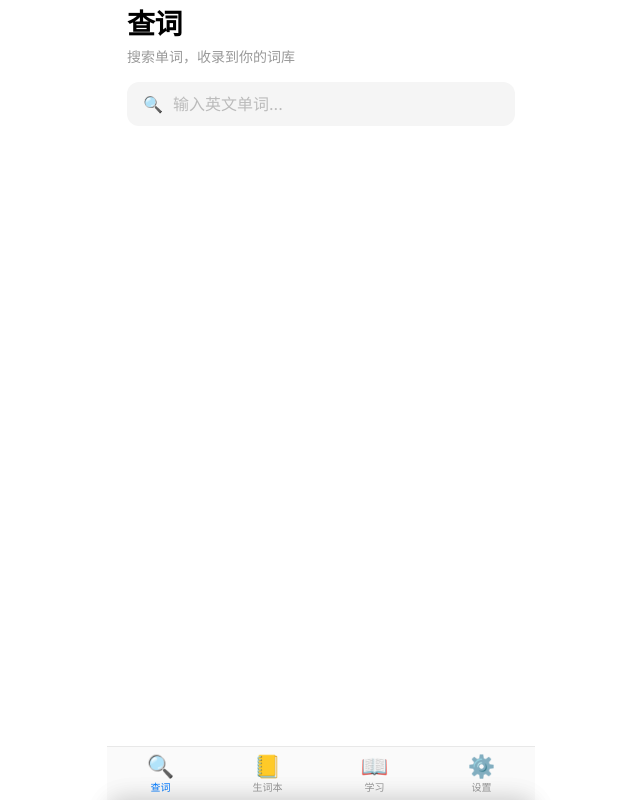
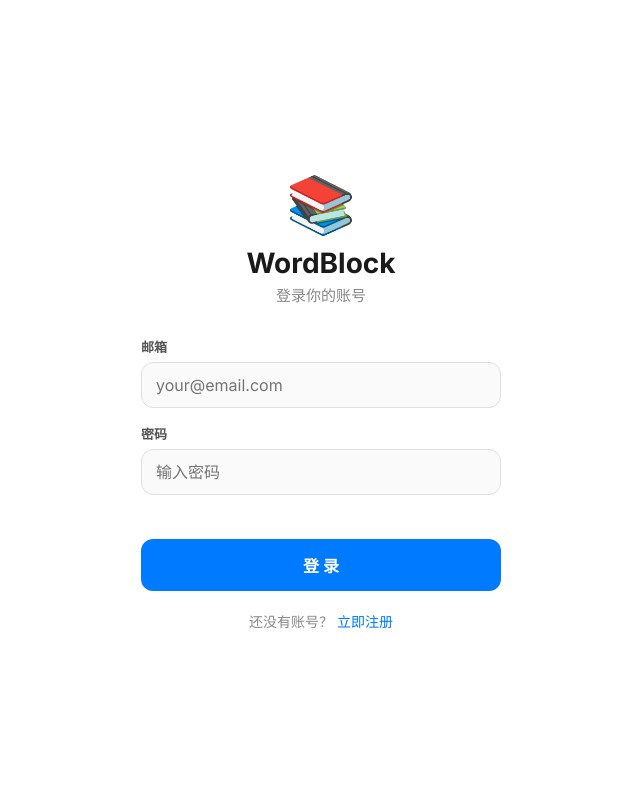
Before and after one commit to Nickwenniyxiao-art/wordblock, a plain HTML site: page frontend/index.html in a window 1280 px wide. Shown: the whole page, without its empty margins (319-959 px from the left). Drawn offline with Linux system fonts and the light colour scheme.

Commit message:
feat: frontend-backend integration - index.html

```diff
--- a/frontend/index.html
+++ b/frontend/index.html
@@ -4,16 +4,134 @@
 <meta charset="UTF-8">
 <meta name="viewport" content="width=device-width, initial-scale=1.0, viewport-fit=cover, user-scalable=no">
 <title>WordBlock</title>
+<!-- PWA -->
+<link rel="manifest" href="manifest.json">
+<meta name="theme-color" content="#007AFF">
+<meta name="apple-mobile-web-app-capable" content="yes">
+<meta name="apple-mobile-web-app-status-bar-style" content="default">
+<meta name="apple-mobile-web-app-title" content="WordBlock">
+<link rel="apple-touch-icon" href="icons/apple-touch-icon.png">
+<!-- Fonts -->
 <link rel="preconnect" href="https://fonts.googleapis.com">
 <link rel="preconnect" href="https://fonts.gstatic.com" crossorigin>
 <link href="https://fonts.googleapis.com/css2?family=Inter:wght@400;500;600;700&family=Noto+Sans+SC:wght@400;500;600;700&display=swap" rel="stylesheet">
+<!-- Styles -->
 <link rel="stylesheet" href="css/base.css">
 <link rel="stylesheet" href="css/wordbook.css">
 <link rel="stylesheet" href="css/study-settings.css">
+<style>
+/* ===== AUTH PAGE ===== */
+.auth-page {
+  position: fixed;
+  top: 0; left: 0; right: 0; bottom: 0;
+  background: #FFFFFF;
+  z-index: 10000;
+  display: none;
+  flex-direction: column;
+  align-items: center;
+  justify-content: center;
+  padding: 24px;
+}
+.auth-page.open {
+  display: flex;
+}
+.auth-content {
+  width: 100%;
+  max-width: 360px;
+}
+.auth-logo {
+  font-size: 56px;
+  text-align: center;
+  margin-bottom: 8px;
+}
+.auth-app-name {
+  font-size: 28px;
+  font-weight: 700;
+  text-align: center;
+  color: #1A1A1A;
+  margin-bottom: 4px;
+}
+.auth-subtitle {
+  font-size: 15px;
+  color: #888;
+  text-align: center;
+  margin-bottom: 32px;
+}
+.auth-field {
+  margin-bottom: 16px;
+}
+.auth-label {
+  display: block;
+  font-size: 13px;
+  font-weight: 600;
+  color: #555;
+  margin-bottom: 6px;
+}
+.auth-input {
+  width: 100%;
+  padding: 12px 14px;
+  border: 1.5px solid #E0E0E0;
+  border-radius: 12px;
+  font-size: 16px;
+  font-family: inherit;
+  background: #FAFAFA;
+  color: #1A1A1A;
+  outline: none;
+  transition: border-color 0.2s;
+  box-sizing: border-box;
+}
+.auth-input:focus {
+  border-color: #007AFF;
+  background: #FFF;
+}
+.auth-error {
+  color: #FF3B30;
+  font-size: 13px;
+  min-height: 20px;
+  margin-bottom: 8px;
+  text-align: center;
+}
+.auth-btn {
+  width: 100%;
+  padding: 14px;
+  background: #007AFF;
+  color: #FFF;
+  border: none;
+  border-radius: 12px;
+  font-size: 16px;
+  font-weight: 600;
+  font-family: inherit;
+  cursor: pointer;
+  transition: opacity 0.2s;
+}
+.auth-btn:disabled {
+  opacity: 0.6;
+  cursor: not-allowed;
+}
+.auth-btn:active:not(:disabled) {
+  opacity: 0.8;
+}
+.auth-switch {
+  text-align: center;
+  margin-top: 20px;
+  font-size: 14px;
+  color: #888;
+}
+.auth-switch a {
+  color: #007AFF;
+  text-decoration: none;
+  font-weight: 500;
+}
+</style>
 </head>
 <body>
 
-<div class="app">
+<!-- Auth Page -->
+<div class="auth-page" id="authPage">
+  <div class="auth-content" id="authContent"></div>
+</div>
+
+<div class="app" id="appMain">
   <div class="status-bar"></div>
 
   <!-- ====== PAGE 1: SEARCH ====== -->
@@ -39,7 +157,7 @@
       </div>
     </div>
 
-    <!-- Homepage modules: WOD + Progress + Quick Review -->
+    <!-- Homepage modules: Progress + Quick Review -->
     <div class="home-modules" id="homeModules"></div>
 
     <!-- Recent words -->
@@ -176,7 +294,7 @@
     <div class="def-sheet-title" id="dsTitle">添加释义</div>
     <div class="def-sheet-phonetic" id="dsPhonetic"></div>
   </div>
-  <div class="def-sheet-section">词典释义</div>
+  <div class="def-sheet-section">已收录的释义</div>
   <div class="def-sheet-list" id="dsDictList"></div>
   <div class="def-sheet-divider"></div>
   <div class="def-sheet-section">自定义释义 <span class="def-sheet-section-sub">（用户自己添加）</span></div>
@@ -225,10 +343,24 @@
 <!-- Toast -->
 <div class="toast" id="toast"></div>
 
+<script src="js/api.js"></script>
 <script src="js/data.js"></script>
 <script src="js/ui-search.js"></script>
 <script src="js/ui-wordbook.js"></script>
 <script src="js/ui-study-settings.js"></script>
+<script>
+// Register Service Worker for PWA
+if ('serviceWorker' in navigator) {
+  window.addEventListener('load', () => {
+    navigator.serviceWorker.register('./sw.js')
+      .then(reg => console.log('SW registered:', reg.scope))
+      .catch(err => console.log('SW registration failed:', err));
+  });
+}
+
+// Initialize App
+initApp();
+</script>
 
 </body>
 </html>
```
